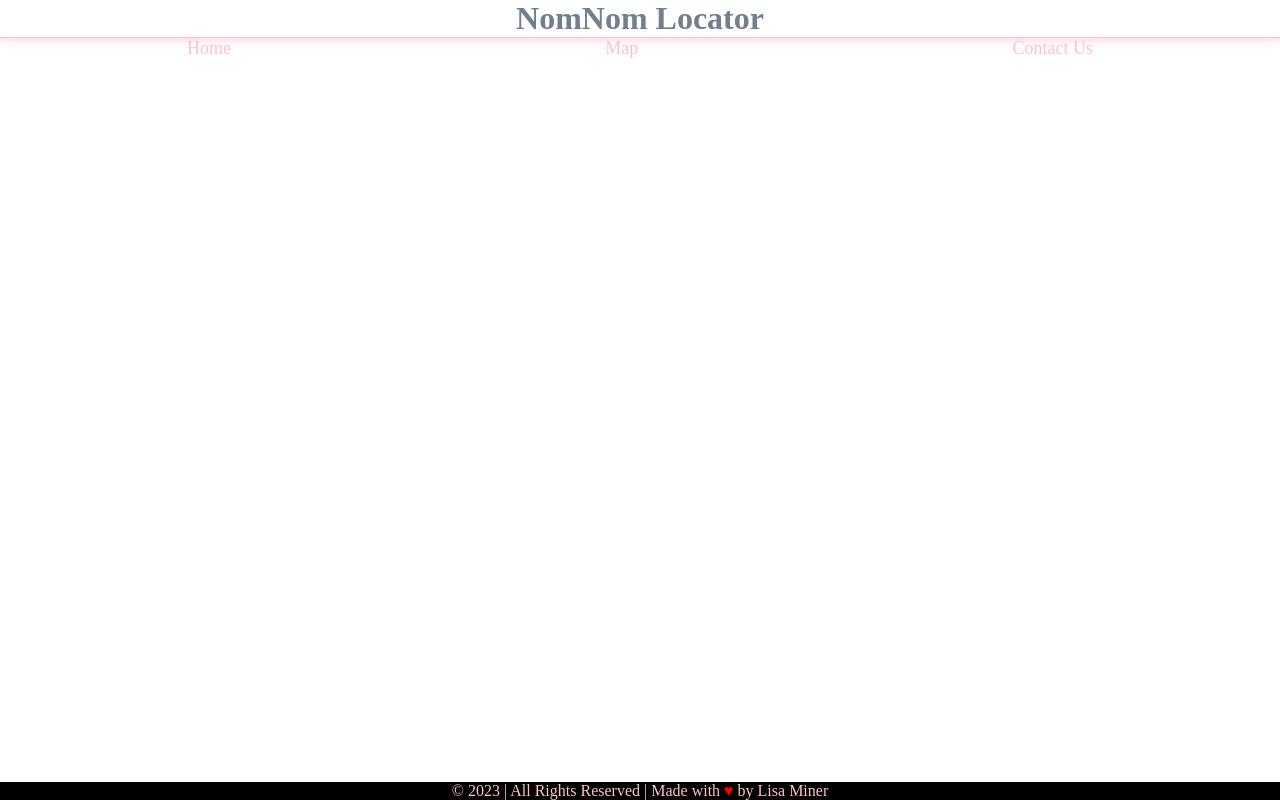
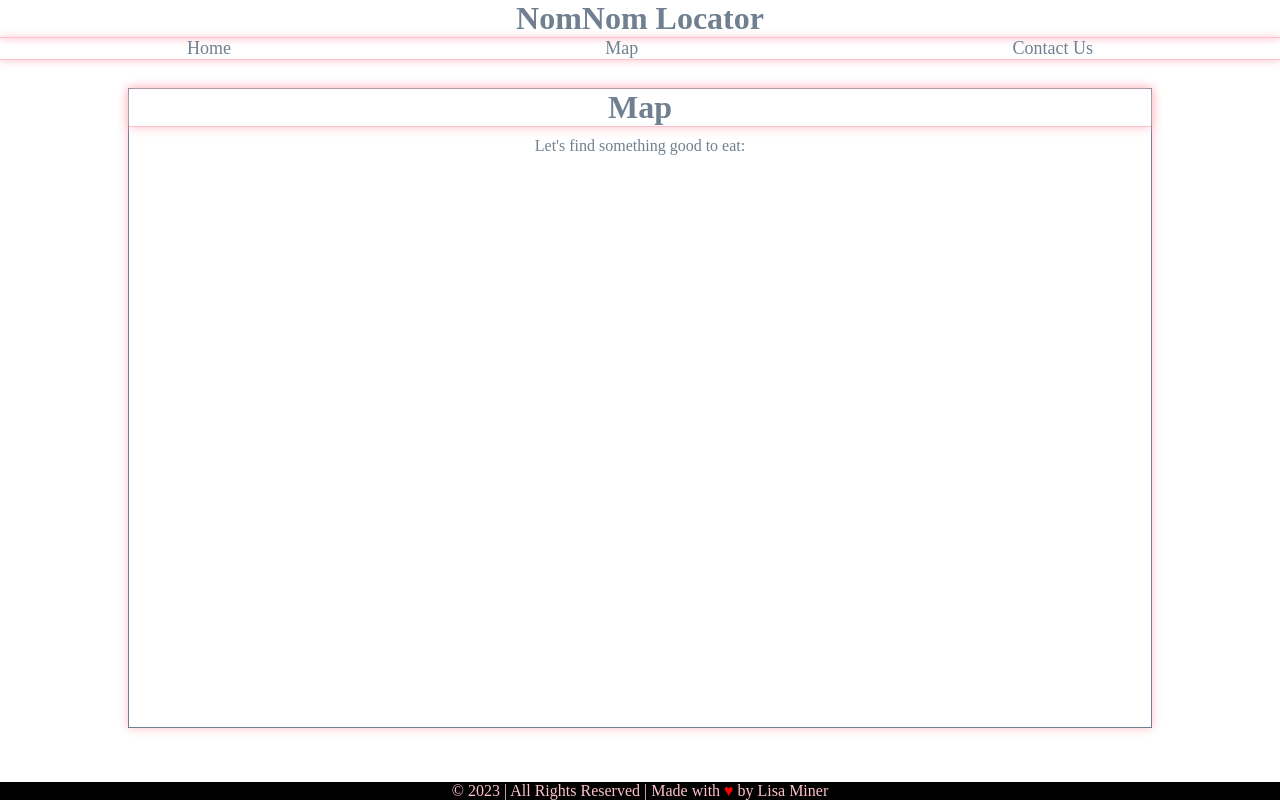
Before and after one commit to midnightmoet/food_truck_locator_app, a React (Create React App) app: page / in a window 1280 px wide. Built offline with nearby package versions, Linux system fonts and the light colour scheme.

Commit message:
Figuring out layout, FE stuff

```diff
--- a/src/App.js
+++ b/src/App.js
@@ -2,6 +2,7 @@ import './App.css';
 import Footer from './constants/footer/Footer';
 import Header from './constants/header/Header';
 import NavBar from './constants/navbar/NavBar';
+import Map from './pages/map/Map';
 
 const App = () => {
   return (
@@ -9,8 +10,8 @@ const App = () => {
       <Header />
       <NavBar />
       <div>
-
       </div>
+      <Map />
       <Footer />
     </>
 
--- a/src/constants/navbar/navbar.css
+++ b/src/constants/navbar/navbar.css
@@ -12,7 +12,10 @@
   width: 100%;
   overflow:hidden;
   font-size: 18px;
-	color: pink;
+	color: slategray;
+  padding: 20px auto;
+  border-bottom: 1px solid pink;
+  box-shadow: 0 0 10px pink;
 }
 
 .navBar .navBar-list li {
--- a/src/pages/map/Map.jsx
+++ b/src/pages/map/Map.jsx
@@ -1,8 +1,12 @@
 import React from 'react'
+import './map.css'
 
 const Map = () => {
   return (
-    <div>Map</div>
+    <div className='map'>
+      <h1>Map</h1>
+      <p>Let's find something good to eat:</p>
+    </div>
   )
 }
 
--- a/src/pages/map/map.css
+++ b/src/pages/map/map.css
@@ -0,0 +1,31 @@
+* {
+    margin: 0;
+    padding: 0;
+}
+
+.map{
+    position: relative;
+    left: 10%;
+    right: 10%;
+    width: 80%;
+    margin-top: 50px;
+    height: 80vh;
+    border: 1px solid slategray;
+    box-shadow: 0 0 10px pink;
+}
+
+.map h1 {
+    border-bottom: 1px solid pink;
+    box-shadow: 0 0 10px pink;
+    color: slategray;
+    margin: 0px;
+    padding: 10px auto;
+    text-align: center;
+}
+
+.map p {
+    color: slategray;
+    margin: 10px;
+    padding: 10px auto;
+    text-align: center;
+}
```
